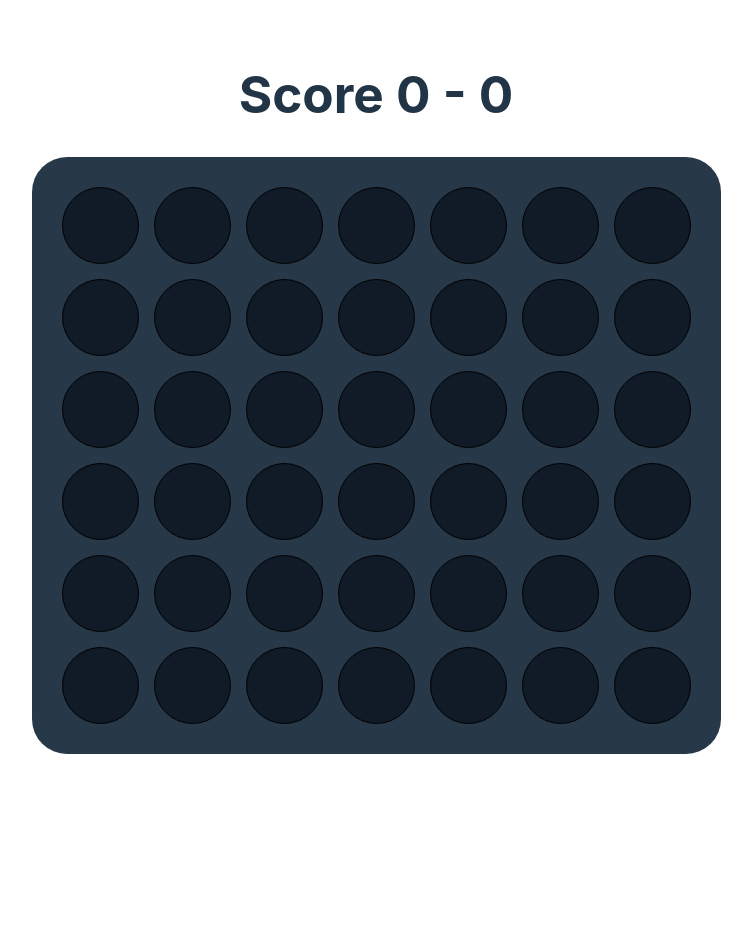
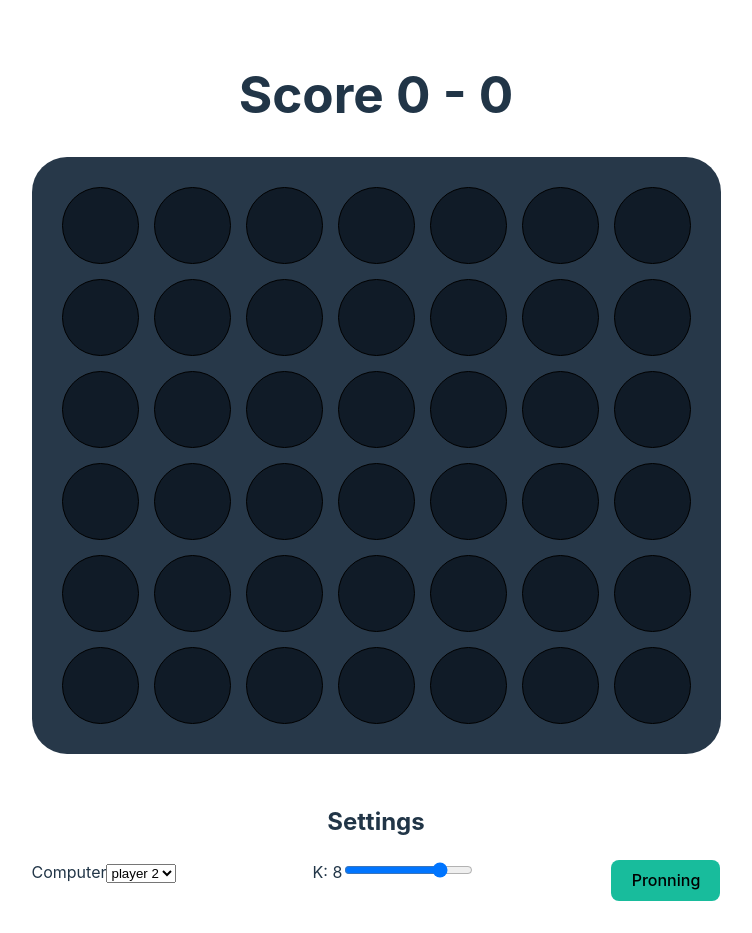
Before and after one commit to boy-who-cried-wolf/connect-4, a React (Vite) app: page / in a window 1280 px wide. Shown: the whole page, without its empty margins (264-1016 px from the left). Before the commit the page ends 800 px from the top, so only its background shows below. Built offline with nearby package versions, Linux system fonts and the light colour scheme.

Commit message:
Add settings component

```diff
--- a/src/App.jsx
+++ b/src/App.jsx
@@ -2,13 +2,19 @@ import { useState } from 'react'
 import './App.css'
 import Board from './Board'
 import { firstState } from "./module";
+import Settings from './Settings';
 
 function App() {
   const [gameState, setGameState] = useState({
     board: firstState,
     score: {p1:0, p2:0},
     currentPlayer: 1
-  })
+  });
+  const [settings, setSettings] = useState({
+    player: 2,
+    k: 8,
+    pronning: true
+  });
 
 
   return (
@@ -18,6 +24,10 @@ function App() {
         gameState = { gameState }
         setGameState = { setGameState }
       />
+      <Settings
+        settings = { settings }
+        setSettings = { setSettings }
+      />
     </>
   )
 }
--- /dev/null
+++ b/src/Settings.jsx
@@ -0,0 +1,33 @@
+import './settings.css'
+export default function Settings({ settings, setSettings }){
+    return(
+        <>
+        <h2>Settings</h2>
+        <div className="settings">
+            <div>
+                <label htmlFor="computer">Computer</label>
+                <select name="player" id="computer"
+                value={ settings.player }
+                onChange={e => { setSettings({ ...settings, player: e.target.value })}}
+                >
+                    <option value="1">player 1</option>
+                    <option value="2">player 2</option>
+                </select>
+            </div>
+            <div>
+                <label htmlFor="k">K: { settings.k }</label>
+                <input type='range' value={ settings.k } min={1} max={10} id="k"
+                onChange={e => { setSettings({ ...settings, k: e.target.value })}}
+                />
+            </div>
+            <div>
+                <button className= {settings.pronning ? "active" : "inactive"}
+                type="button"
+                onClick={() => { setSettings({ ...settings, pronning: !settings.pronning })}}>
+                    Pronning
+                </button>
+            </div>
+        </div>
+        </>
+    )
+}
--- a/src/board.css
+++ b/src/board.css
@@ -5,6 +5,7 @@
     gap: 15px;
     background-color: #273849;
     border-radius: 35px;
+    margin-bottom: 50px;
 }
 
 .column {
--- /dev/null
+++ b/src/settings.css
@@ -0,0 +1,14 @@
+.settings{
+    display: flex;
+    flex-direction: row;
+    flex-wrap: wrap;
+    justify-content: space-between;
+}
+
+button, .active{
+    background-color: #18bc9c;
+}
+
+button, .inactive{
+    background-color: #ee6677;
+}
```
